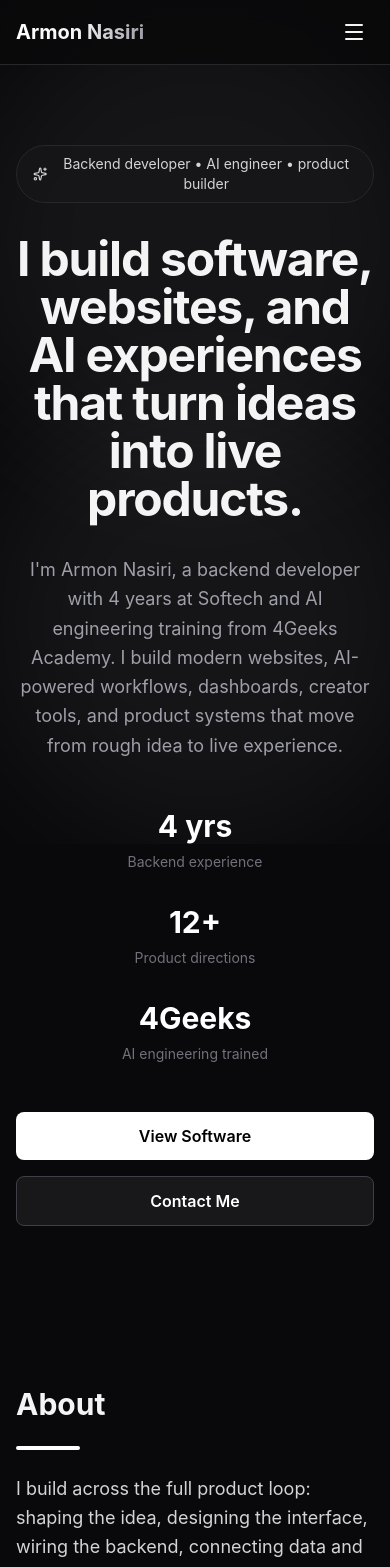
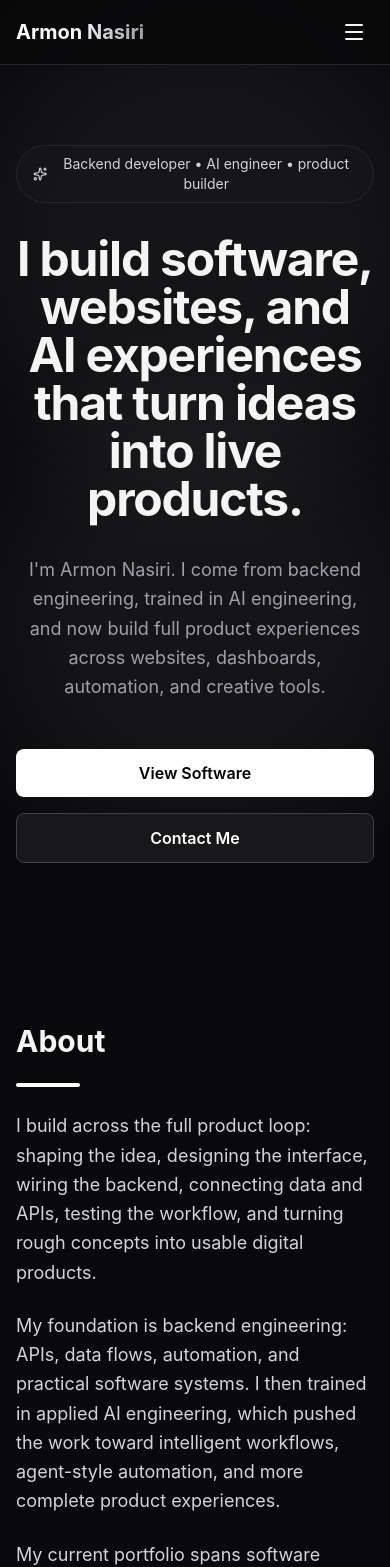
Before and after one commit to armonon/portfolioo, a React app: page / in a window 390 px wide. Shown: the top 1567 px of the page. Built offline with nearby package versions, Linux system fonts and the light colour scheme; the HTML template or start-up script is replaced by a standard one.

Commit message:
Clean up portfolio story and live projects

```diff
--- a/src/App.tsx
+++ b/src/App.tsx
@@ -408,8 +408,12 @@ function ProductRadarPage({ onHome }: { onHome: () => void }) {
   const [selectedSoftwareId, setSelectedSoftwareId] = useState(() => readRadarRoute().softwareId);
   const [isSweepRunning, setIsSweepRunning] = useState(false);
   const [sweepMessage, setSweepMessage] = useState("Ready to request a protected full-system sweep.");
+  const hasExternalLiveLink = (project: (typeof radarSoftwareProjects)[number]) => Boolean(project.live?.href.startsWith("http"));
+  const liveLinkedRadarSoftwareProjects = radarSoftwareProjects.filter(hasExternalLiveLink);
+  const liveLinkedRadarSoftwareIds = new Set(liveLinkedRadarSoftwareProjects.map((project) => project.id));
+  const liveLinkedRadarEvidence = radarEvidenceLedger.filter((item) => item.softwareId && liveLinkedRadarSoftwareIds.has(item.softwareId));
   const selectedLane = radarLanes.find((lane) => lane.id === selectedLaneId);
-  const selectedSoftware = radarSoftwareProjects.find((project) => project.id === selectedSoftwareId);
+  const selectedSoftware = liveLinkedRadarSoftwareProjects.find((project) => project.id === selectedSoftwareId);
   const linkTarget = (href: string) => href.startsWith("http") ? "_blank" : undefined;
   const openLane = (laneId: string) => {
     setSelectedLaneId(laneId);
@@ -712,7 +716,7 @@ function ProductRadarPage({ onHome }: { onHome: () => void }) {
                   Product Radar is now the software testing directory.
                 </h1>
                 <p className="mt-6 max-w-3xl text-lg leading-relaxed text-zinc-300 md:text-xl">
-                  A living portfolio hub for every serious software project and new software idea. Open a product, test its web prototype, read the clear description, download any test/preview pack, and use the full page as the checklist for testing.
+                  A living portfolio hub for live, publicly reachable software projects. Open a product, use its live link, read the clear description, download any available test pack, and use the full page as the checklist for testing.
                 </p>
               </div>
 
@@ -753,12 +757,12 @@ function ProductRadarPage({ onHome }: { onHome: () => void }) {
                   <p className="mt-4 text-sm leading-relaxed text-zinc-300">{sweepMessage}</p>
                   <div className="mt-4 grid grid-cols-2 gap-3 text-center">
                     <div className="rounded-2xl border border-white/10 bg-white/5 p-3">
-                      <div className="text-2xl font-black text-white">{radarEvidenceLedger.length}</div>
-                      <div className="text-[0.65rem] font-bold uppercase tracking-[0.16em] text-zinc-500">blocker rows</div>
+                      <div className="text-2xl font-black text-white">{liveLinkedRadarEvidence.length}</div>
+                      <div className="text-[0.65rem] font-bold uppercase tracking-[0.16em] text-zinc-500">live rows</div>
                     </div>
                     <div className="rounded-2xl border border-white/10 bg-white/5 p-3">
-                      <div className="text-2xl font-black text-white">{radarSoftwareProjects.length}</div>
-                      <div className="text-[0.65rem] font-bold uppercase tracking-[0.16em] text-zinc-500">products</div>
+                      <div className="text-2xl font-black text-white">{liveLinkedRadarSoftwareProjects.length}</div>
+                      <div className="text-[0.65rem] font-bold uppercase tracking-[0.16em] text-zinc-500">live products</div>
                     </div>
                   </div>
                 </div>
@@ -777,12 +781,12 @@ function ProductRadarPage({ onHome }: { onHome: () => void }) {
                   </p>
                 </div>
                 <div className="rounded-full border border-white/10 bg-black/20 px-4 py-2 text-sm font-semibold text-zinc-300">
-                  {radarEvidenceLedger.length} evidence rows
+                  {liveLinkedRadarEvidence.length} live evidence rows
                 </div>
               </div>
 
               <div className="mt-7 grid grid-cols-1 gap-4 lg:grid-cols-2">
-                {radarEvidenceLedger.map((item) => (
+                {liveLinkedRadarEvidence.map((item) => (
                   <article key={item.projectName} className="rounded-3xl border border-white/10 bg-black/20 p-5">
                     <div className="flex flex-col gap-3 sm:flex-row sm:items-start sm:justify-between">
                       <div>
@@ -831,18 +835,18 @@ function ProductRadarPage({ onHome }: { onHome: () => void }) {
                   <div className="mb-3 inline-flex items-center gap-2 rounded-full border border-white/10 bg-white/5 px-4 py-2 text-sm font-semibold text-zinc-300">
                     <Download size={16} /> Software downloads + test pages
                   </div>
-                  <h2 className="text-3xl font-black tracking-tight md:text-5xl">All software projects in one place.</h2>
+                  <h2 className="text-3xl font-black tracking-tight md:text-5xl">Live software projects in one place.</h2>
                   <p className="mt-3 max-w-3xl leading-relaxed text-zinc-400">
-                    Each card opens a full testing page with a web prototype, product description, live links when available, downloadables, and practical test steps.
+                    Only projects with public live links are shown here. Each card opens a focused testing page with the live link, product description, downloadables when available, and practical test steps.
                   </p>
                 </div>
                 <div className="rounded-full border border-white/10 bg-black/20 px-4 py-2 text-sm font-semibold text-zinc-300">
-                  {radarSoftwareProjects.length} software pages
+                  {liveLinkedRadarSoftwareProjects.length} live software pages
                 </div>
               </div>
 
               <div className="mt-7 grid grid-cols-1 gap-4 md:grid-cols-2 xl:grid-cols-4">
-                {radarSoftwareProjects.map((project) => (
+                {liveLinkedRadarSoftwareProjects.map((project) => (
                   <motion.article
                     key={project.id}
                     role="button"
@@ -1281,22 +1285,23 @@ function App() {
     }
   ];
 
-  const softwareProjects = projects.filter((project) => project.section === "software");
-  const websiteProjects = projects.filter((project) => project.section === "website");
+  const projectsWithLiveLinks = projects.filter((project) => project.live && project.live !== "#");
+  const softwareProjects = projectsWithLiveLinks.filter((project) => project.section === "software");
+  const websiteProjects = projectsWithLiveLinks.filter((project) => project.section === "website");
 
   const experienceHighlights = [
     {
       role: "Backend Developer",
       company: "Softech",
-      timeframe: "4 years",
+      timeframe: "Backend engineering",
       description:
         "Built and maintained backend systems, APIs, automation, data flows, and production-facing web infrastructure for real businesses.",
       bullets: ["API and service development", "Database-backed workflows", "Reliable implementation under client/product constraints"]
     },
     {
       role: "AI Engineering Training",
-      company: "4Geeks Academy",
-      timeframe: "AI Engineering",
+      company: "Applied AI engineering",
+      timeframe: "AI product systems",
       description:
         "Trained in applied AI engineering: modern AI workflows, prompt and agent patterns, automation, and product-minded AI implementation.",
       bullets: ["AI product prototyping", "LLM workflow design", "Practical automation and integration"]
@@ -1533,28 +1538,8 @@ function App() {
               viewport={{ once: false }}
               className="text-lg md:text-xl text-zinc-400 max-w-3xl mx-auto leading-relaxed"
             >
-              I'm Armon Nasiri, a backend developer with 4 years at Softech and AI engineering training from 4Geeks Academy. I build modern websites, AI-powered workflows, dashboards, creator tools, and product systems that move from rough idea to live experience.
+              I'm Armon Nasiri. I come from backend engineering, trained in AI engineering, and now build full product experiences across websites, dashboards, automation, and creative tools.
             </motion.p>
-
-            {/* Stats */}
-            <motion.div
-              variants={staggerContainer}
-              initial="hidden"
-              whileInView="visible"
-              viewport={{ once: false }}
-              className="grid grid-cols-1 md:grid-cols-3 gap-8 my-12"
-            >
-              {[
-                { label: "Backend experience", value: "4 yrs" },
-                { label: "Product directions", value: "12+" },
-                { label: "AI engineering trained", value: "4Geeks" }
-              ].map((stat, idx) => (
-                <motion.div key={idx} variants={fadeUp} className="text-center">
-                  <div className="text-3xl font-bold text-white mb-2">{stat.value}</div>
-                  <div className="text-sm text-zinc-500">{stat.label}</div>
-                </motion.div>
-              ))}
-            </motion.div>
 
             {/* CTA Buttons */}
             <motion.div
@@ -1609,7 +1594,7 @@ function App() {
               </p>
 
               <p className="text-lg text-zinc-300 leading-relaxed">
-                My foundation is backend development — 4 years at Softech building practical software systems — plus AI engineering training through 4Geeks Academy. That mix lets me move between infrastructure, product thinking, automation, and user-facing design.
+                My foundation is backend engineering: APIs, data flows, automation, and practical software systems. I then trained in applied AI engineering, which pushed the work toward intelligent workflows, agent-style automation, and more complete product experiences.
               </p>
 
               <p className="text-lg text-zinc-300 leading-relaxed">
```
